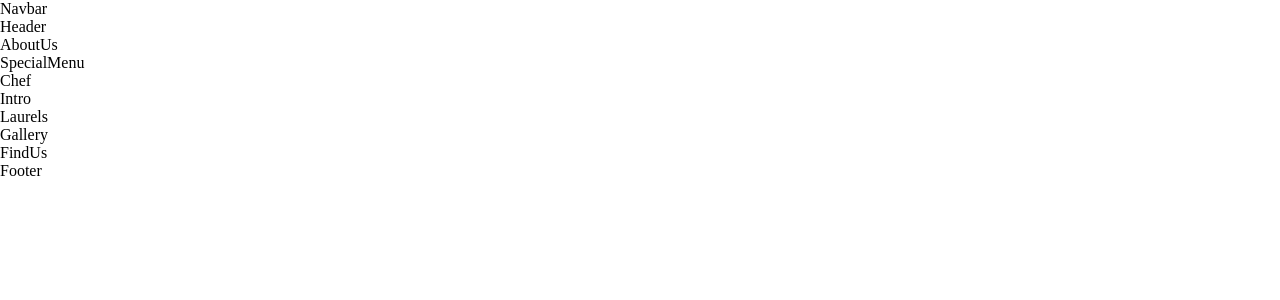
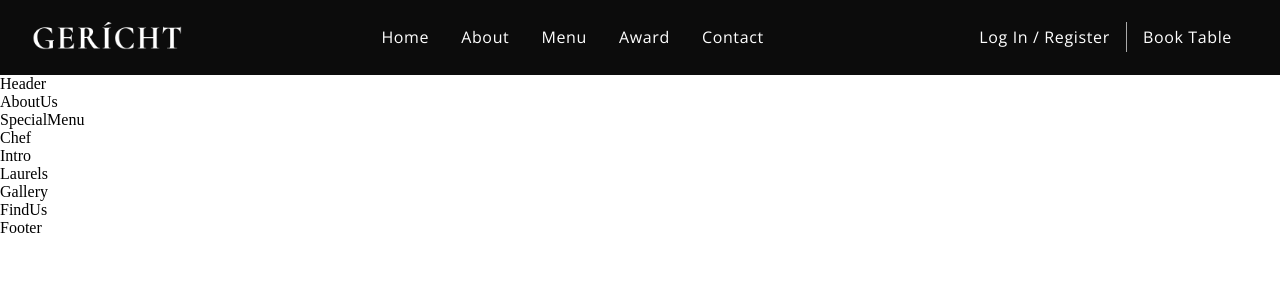
Before and after one commit to BhaskarKapri07/gericht-restaurant, a React (Create React App) app: page / in a window 1280 px wide. Shown: the top 300 px of the page. Built offline with nearby package versions, Linux system fonts and the light colour scheme; a web font is replaced by a local one.

Commit message:
add the navbar and style for it

```diff
--- a/src/components/Navbar/Navbar.css
+++ b/src/components/Navbar/Navbar.css
@@ -0,0 +1,131 @@
+.app__navbar {
+  width: 100%;
+  display: flex;
+  justify-content: space-between;
+  align-items: center;
+  background: var(--color-black);
+
+  padding: 1rem 2rem;
+}
+
+.app__navbar-logo {
+  display: flex;
+  justify-content: flex-start;
+  align-items: center;
+}
+
+.app__navbar-logo img {
+  width: 150px;
+}
+
+.app__navbar-links {
+  flex: 1;
+  display: flex;
+  justify-content: center;
+  align-items: center;
+
+  list-style: none;
+}
+
+.app__navbar-links li {
+  margin: 0 1rem;
+  cursor: pointer;
+}
+
+.app__navbar-links li :hover {
+  color: var(--color-grey);
+}
+
+.app__navbar-login {
+  display: flex;
+  justify-content: flex-end;
+  align-items: center;
+}
+
+.app__navbar-login a {
+  margin: 0 1rem;
+  text-decoration: none;
+  transition: 0.5s ease;
+}
+
+.app__navbar-login a:hover {
+  border-bottom: 1px solid var(--color-golden);
+}
+
+.app__navbar-login div {
+  width: 1px;
+  height: 30px;
+  background-color: var(--color-grey);
+}
+
+.app__navbar-smallscreen {
+  display: none;
+}
+
+.app__navbar-smallscreen_overlay {
+  position: fixed;
+  top: 0;
+  left: 0;
+  width: 100%;
+  height: 100vh;
+  background: var(--color-black);
+  transition: 0.5 ease;
+  flex-direction: column;
+  z-index: 5;
+}
+
+.app__navbar-smallscreen_overlay .overlay__close {
+  font-size: 27px;
+  color: var(--color-golden);
+  cursor: pointer;
+
+  position: absolute;
+  top: 20px;
+  right: 20px;
+}
+
+.app__navbar-smallscreen_links {
+  list-style: none;
+}
+.app__navbar-smallscreen_links li {
+  margin: 2rem;
+  cursor: pointer;
+  color: var(--color-golden);
+  font-size: 2rem;
+  text-align: center;
+  font-family: var(--font-base);
+}
+
+.app__navbar-smallscreen_links li:hover {
+  color: var(--color-white);
+}
+
+@media screen and (max-width: 2000px) {
+  .app__navbar-logo image {
+    width: 210px;
+  }
+}
+
+@media screen and (max-width: 1150px) {
+  .app__navbar-links {
+    display: none;
+  }
+
+  .app__navbar-smallscreen {
+    display: flex;
+  }
+}
+
+@media screen and (max-width: 650px) {
+  .app__navbar {
+    padding: 1rem;
+  }
+
+  .app__navbar-login {
+    display: none;
+  }
+
+  .app__navbar-logo image {
+    width: 110px;
+  }
+}
--- a/src/components/Navbar/Navbar.jsx
+++ b/src/components/Navbar/Navbar.jsx
@@ -1,11 +1,90 @@
-import React from 'react';
+import React, { useState } from "react";
+import { GiHamburgerMenu } from "react-icons/gi";
+import { MdOutlineRestaurantMenu } from "react-icons/md";
 
-import './Navbar.css';
+import images from "../../constants/images";
 
-const Navbar = () => (
-  <div>
-    Navbar
-  </div>
-);
+import "./Navbar.css";
+
+const Navbar = () => {
+  const [toggleMenu, setToggleMenu] = useState(false);
+
+  return (
+    <nav className="app__navbar">
+      <div className="app__navbar-logo">
+        <img src={images.gericht} alt="logo" />
+      </div>
+
+      <ul className="app__navbar-links">
+        <li className="p__opensans">
+          <a href="#home">Home</a>
+        </li>
+        <li className="p__opensans">
+          <a href="#about">About</a>
+        </li>
+        <li className="p__opensans">
+          <a href="#menu">Menu</a>
+        </li>
+        <li className="p__opensans">
+          <a href="#award">Award</a>
+        </li>
+        <li className="p__opensans">
+          <a href="#contact">Contact</a>
+        </li>
+      </ul>
+
+      <div className="app__navbar-login">
+        <a href="#login" className="p__opensans">
+          Log In / Register
+        </a>
+        <div></div>
+        <a href="/" className="p__opensans">
+          Book Table
+        </a>
+      </div>
+
+      <div className="app__navbar-smallscreen">
+        <GiHamburgerMenu
+          color="#fff"
+          fontSize={27}
+          onClick={() => {
+            setToggleMenu(true);
+          }}
+        />
+
+        {toggleMenu && (
+          <div className="app__navbar-smallscreen_overlay flex__center slide-bottom">
+            <MdOutlineRestaurantMenu
+              fontSize={27}
+              className="overlay__close"
+              onClick={() => {
+                setToggleMenu(false);
+              }}
+            />
+            <ul className="app__navbar-smallscreen_links">
+              <li className="p__opensans">
+                {" "}
+                <a href="#home">Home</a>
+              </li>
+              <li className="p__opensans">
+                {" "}
+                <a href="#about">About</a>{" "}
+              </li>
+              <li className="p__opensans">
+                <a href="#menu">Menu</a>
+              </li>
+              <li className="p__opensans">
+                <a href="#award">Award</a>
+              </li>
+              <li className="p__opensans">
+                <a href="#contact">Contact</a>
+              </li>
+            </ul>
+          </div>
+        )}
+      </div>
+    </nav>
+  );
+};
 
 export default Navbar;
```
